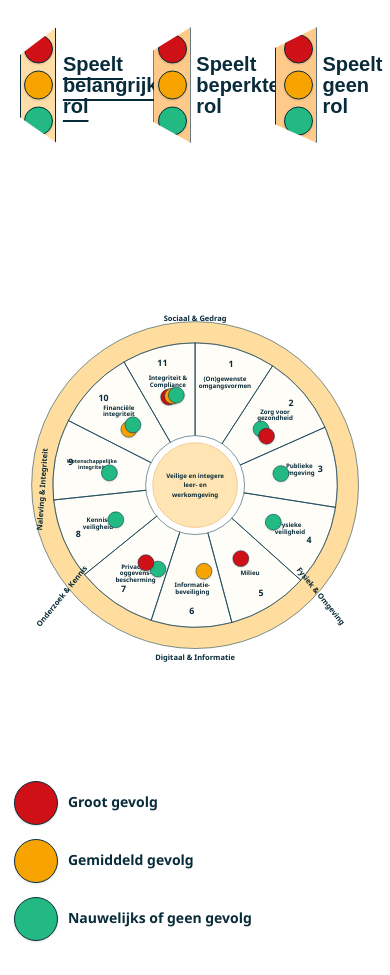
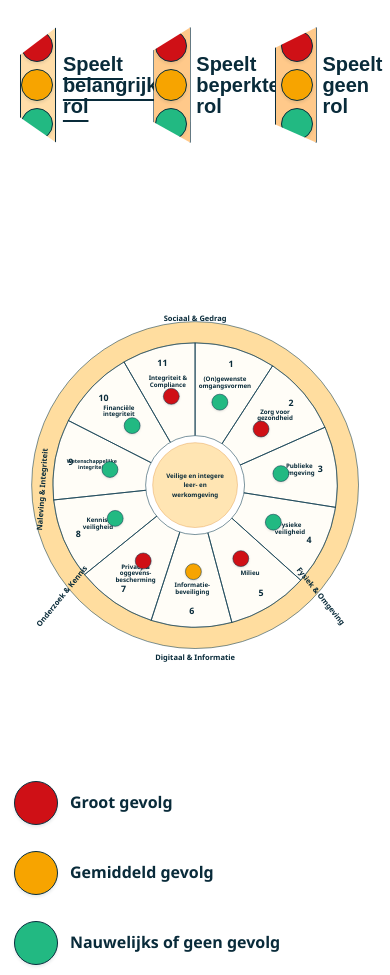
Before and after one commit to Ibrahim54245/Interactieve-Grafiek, a plain HTML site: page index.html in a window 390 px wide. Before the commit the page ends 951 px from the top, so only its background shows below. Drawn offline with Linux system fonts and the light colour scheme.

Commit message:
alle boxes en textvelden verplaatst zodat het grafiek leesbaar is

```diff
--- a/app.js
+++ b/app.js
@@ -18,10 +18,17 @@ const topics = [
 ];
 
 const markerData = [
-  [2,-40,'green'], [2,-16,'red'], [3,-8,'green'], [4,25,'green'],
-  [5,57,'red'], [6,62,'orange'], [7,82,'green'], [7,116,'red'],
-  [8,153,'green'], [9,181,'green'], [10,210,'orange'],
-  [10,226,'green'], [11,248,'red'], [11,258,'orange'], [11,268,'green']
+  [1,-73,'green'],
+  [2,-40,'red'],
+  [3,-8,'green'],
+  [4,25,'green'],
+  [5,57,'red'],
+  [6,90,'orange'],
+  [7,124,'red'],
+  [8,157,'green'],
+  [9,190,'green'],
+  [10,223,'green'],
+  [11,255,'red']
 ];
 
 function point(r, angle) {
--- a/styles.css
+++ b/styles.css
@@ -22,7 +22,7 @@ body {
   width: min(98vw, 1500px);
   height: min(96vh, 900px);
   display: grid;
-  grid-template-columns: 24% 61% 15%;
+  grid-template-columns: 24% 58% 18%;
   align-items: center;
 }
 
@@ -85,27 +85,35 @@ body {
 
 .role-card.active .role-text { text-decoration: underline; text-decoration-thickness: 2px; text-underline-offset: 7px; }
 
-.color-stack {
+.role-card .board > .dot {
+  position: absolute;
+  right: 10%;
+  top: 50%;
+  width: clamp(32px,2.5vw,44px);
+  height: clamp(32px,2.5vw,44px);
+  transform: translateY(-50%);
+}
+
+.role-card .board > .color-stack {
   position: absolute;
   right: 8%;
   top: 50%;
+  width: clamp(32px,2.5vw,44px);
   transform: translateY(-50%);
   display: flex;
   flex-direction: column;
+  align-items: center;
   gap: 7px;
 }
 
-.dot {
-  width: clamp(29px,2.5vw,44px);
-  aspect-ratio: 1;
-  border-radius: 50%;
-  border: 1px solid #082f3e;
-  box-shadow: 0 1px 2px #0002;
+.role-card .board > .color-stack > .dot {
+  position: static;
+  width: clamp(32px,2.5vw,44px);
+  height: clamp(32px,2.5vw,44px);
+  transform: none;
 }
 
-.dot.red { background: var(--red); }
-.dot.orange { background: var(--orange); }
-.dot.green { background: var(--green); }
+.color-stack { display: flex; }
 
 .wheel-area {
   position: relative;
@@ -193,19 +201,22 @@ svg {
   position: static;
   display: flex;
   flex-direction: column;
-  gap: 14px;
+  justify-content: center;
+  gap: 26px;
   align-self: center;
+  width: 100%;
+  padding-right: 8px;
 }
 
 .legend-item {
   display: grid;
-  grid-template-columns: 44px 1fr;
+  grid-template-columns: 44px minmax(0, 1fr);
   align-items: center;
-  gap: 10px;
+  gap: 12px;
   min-width: 0;
-  font-size: clamp(14px,1.25vw,20px);
+  font-size: clamp(16px,1.35vw,22px);
   font-weight: 700;
-  white-space: normal;
+  white-space: nowrap;
   transform: none;
 }
 
@@ -213,17 +224,15 @@ svg {
   width: 44px;
   height: 44px;
   display: block;
+  border: 1px solid #082f3e;
+  box-shadow: 0 2px 3px #092b3a18;
 }
 
 .legend-text { line-height: 1.05; }
 
-.legend-board {
-  width: 46px;
-  height: 58px;
-}
-
+.legend-board,
 .legend-board .dot {
-  width: 32px;
+  display: none;
 }
 
 .reset-button {
@@ -244,6 +253,21 @@ svg {
 .reset-button.visible { opacity: 1; }
 .reset-button:hover { background: #ffe8b7; }
 
+.dot {
+  display: block;
+  width: clamp(29px,2.5vw,44px);
+  height: clamp(29px,2.5vw,44px);
+  flex: 0 0 auto;
+  aspect-ratio: 1;
+  border-radius: 50%;
+  border: 1px solid #082f3e;
+  box-shadow: 0 2px 3px #092b3a18;
+}
+
+.dot.red { background: #cf1016; }
+.dot.orange { background: #f7a400; }
+.dot.green { background: #22b982; }
+
 @media (max-width: 900px) {
   body { overflow: auto; }
   .shell { grid-template-columns: 1fr; height: auto; padding: 10px; }
```
